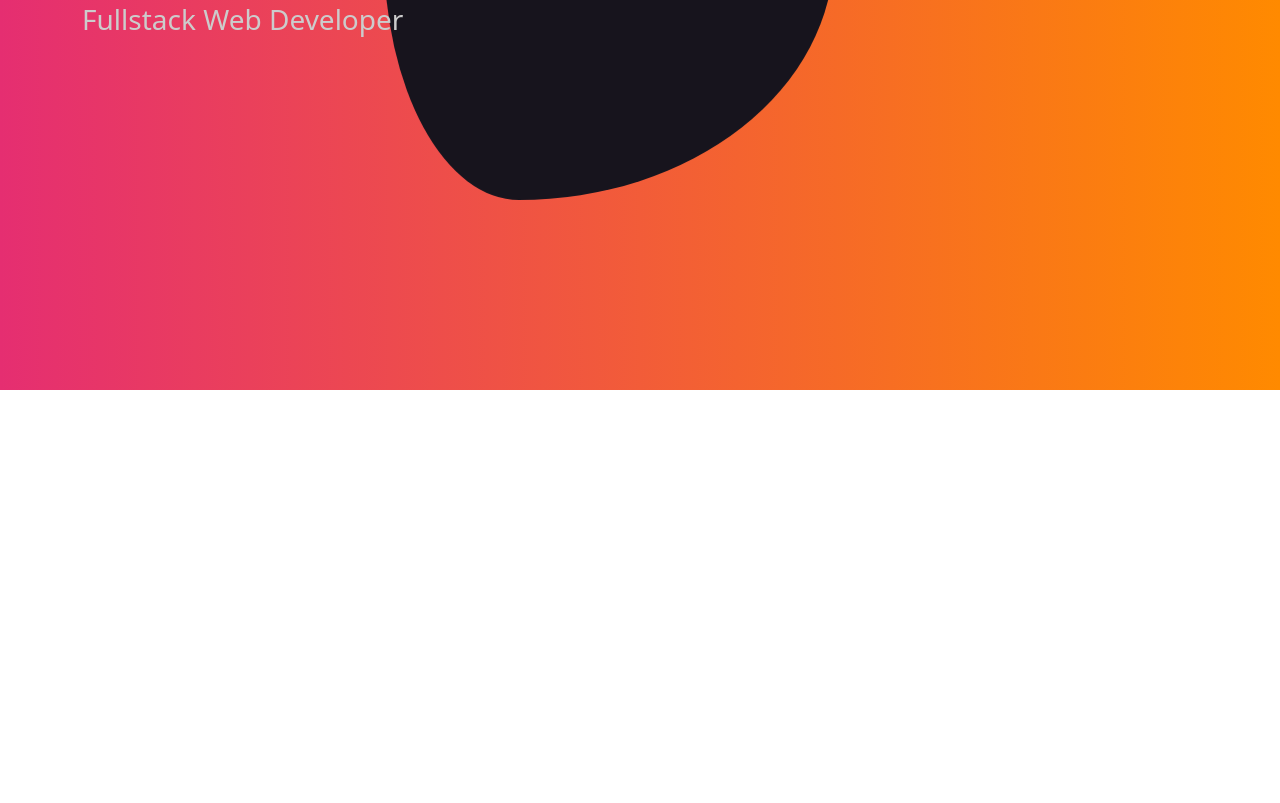
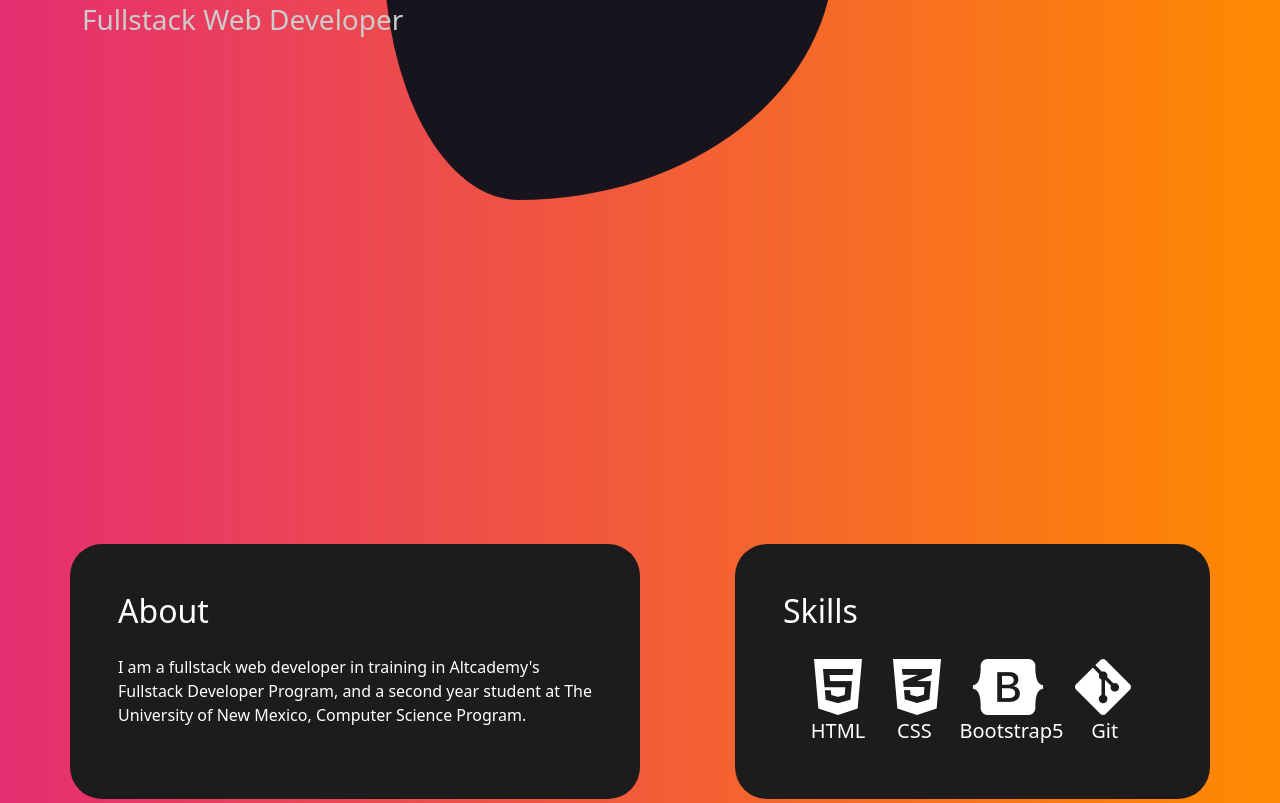
Before and after one commit to sydg1t/Portfolio, a plain HTML site: page index.html in a window 1280 px wide. Shown: the part 410-1213 px from the top of the page. Before the commit the page ends 800 px from the top, so only its background shows below. Drawn offline with nearby package versions, Linux system fonts and the light colour scheme.

Commit message:
About and Skills Sections

```diff
--- a/index.html
+++ b/index.html
@@ -50,6 +50,33 @@
         <h3>Fullstack Web Developer</h3>
       </div>
     </header>
+
+    <div class="container">
+
+      <div class="row d-flex justify-content-between"> <!--About-->
+        <div class="col-12 col-lg-6 p-5  my-1 rounded-5" id="about">
+          <h2 class="text-white pb-3">About</h2>
+          <p class="text-white my-auto"> I am a fullstack web developer in training in Altcademy's Fullstack Developer Program, and a second year student at The University of New Mexico, Computer Science Program. </p>
+
+        </div>
+        <!--Skills-->
+        <div class="col-12 col-lg-5 p-5 my-1 rounded-5" id="skills">
+            <h2 class="text-white pb-3">Skills</h2>
+            <div class="d-flex justify-content-evenly">
+            <i class="fa-brands fa-html5" style="color: #ffffff;"></i>
+            <i class="fa-brands fa-css3-alt" style="color: #ffffff;"></i>
+            <i class="fa-brands fa-bootstrap" style="color: #ffffff;"></i>
+            <i class="fa-brands fa-git-alt" style="color: #ffffff;"></i>
+          </div>
+          <div class="d-flex justify-content-evenly me-3">
+            <h5 class="text-white">HTML</h5>
+            <h5 class="text-white ps-1">CSS</h5>
+            <h5 class="text-white">Bootstrap5</h5>
+            <h5 class="text-white">Git</h5>
+          </div>
+        </div>
+      </div>
+    </div>
   </div>
     <script src="https://cdn.jsdelivr.net/npm/bootstrap@5.3.0/dist/js/bootstrap.bundle.min.js" integrity="sha384-geWF76RCwLtnZ8qwWowPQNguL3RmwHVBC9FhGdlKrxdiJJigb/j/68SIy3Te4Bkz" crossorigin="anonymous"></script>
   </body>
--- a/style.css
+++ b/style.css
@@ -56,6 +56,7 @@ li a {
 
 header {
   padding: 15rem 0 15rem 0;
+  margin-bottom: 16rem;
 }
 
 h1 {
@@ -64,3 +65,11 @@ h1 {
 h3 {
   color: #ccc !important;
 }
+
+div.col-12  {
+  background-color: #1c1c1c;
+}
+
+#skills i {
+  font-size: 4em !important;
+}
```
